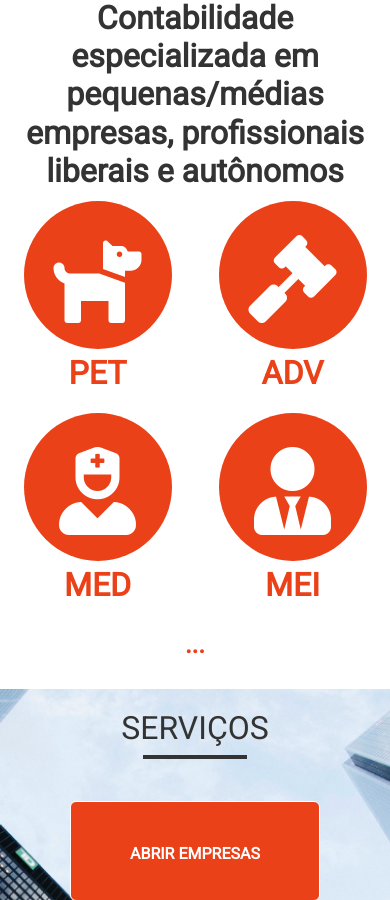
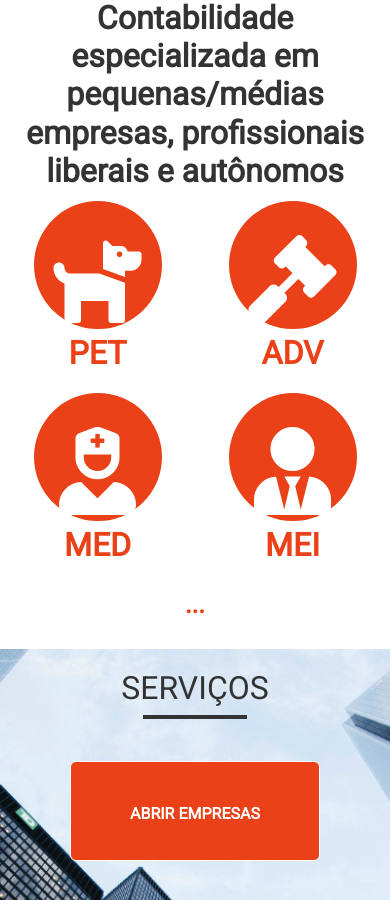
Before and after one commit to bladellano/adapte-contabilidade, a PHP site: page / in a window 390 px wide; the page is wider, and only the part inside the window is pictured. Shown: the part 1182-2082 px from the top of that part. Run offline with PHP 8.4, Linux system fonts and the light colour scheme; style sheets or scripts are compiled from the project's sources; some libraries are stand-ins or nearby versions.

Commit message:
Ajuste nos 3 serviços

```diff
--- a/assets/css/style.css
+++ b/assets/css/style.css
@@ -1085,8 +1085,8 @@ h3.border-bottom.border-gray {
             background-color: var(--cor-color-principal);
         }
         #links-services .container .row:only-child a {
-            width: 148px;
-            height: 148px;
+            width: 128px;
+            height: 128px;
         }
         #services {
             text-align: center;
```
